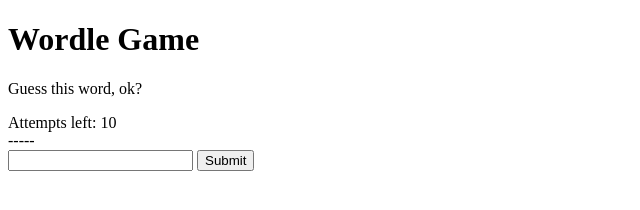
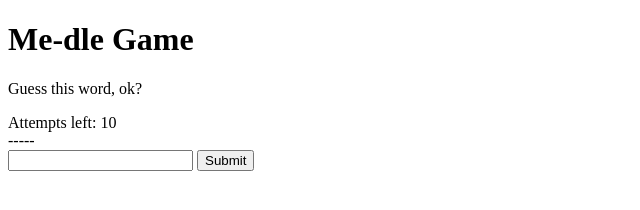
Before and after one commit to AarnavAsudani/actual-wordle, a plain HTML site: page index.html in a window 1280 px wide. Shown: the full height of the page, 0-640 px from the left. Drawn offline with Linux system fonts and the light colour scheme.

Commit message:
Update index.html
copyright issues lol

```diff
--- a/index.html
+++ b/index.html
@@ -6,7 +6,7 @@
     <title>Me-dle</title>
 </head>
 <body>
-    <h1>Wordle Game</h1>
+    <h1>Me-dle Game</h1>
     <p>Guess this word, ok?</p>
     <div id="attempts">Attempts left: 10</div>
     <div id="word"></div>
```
